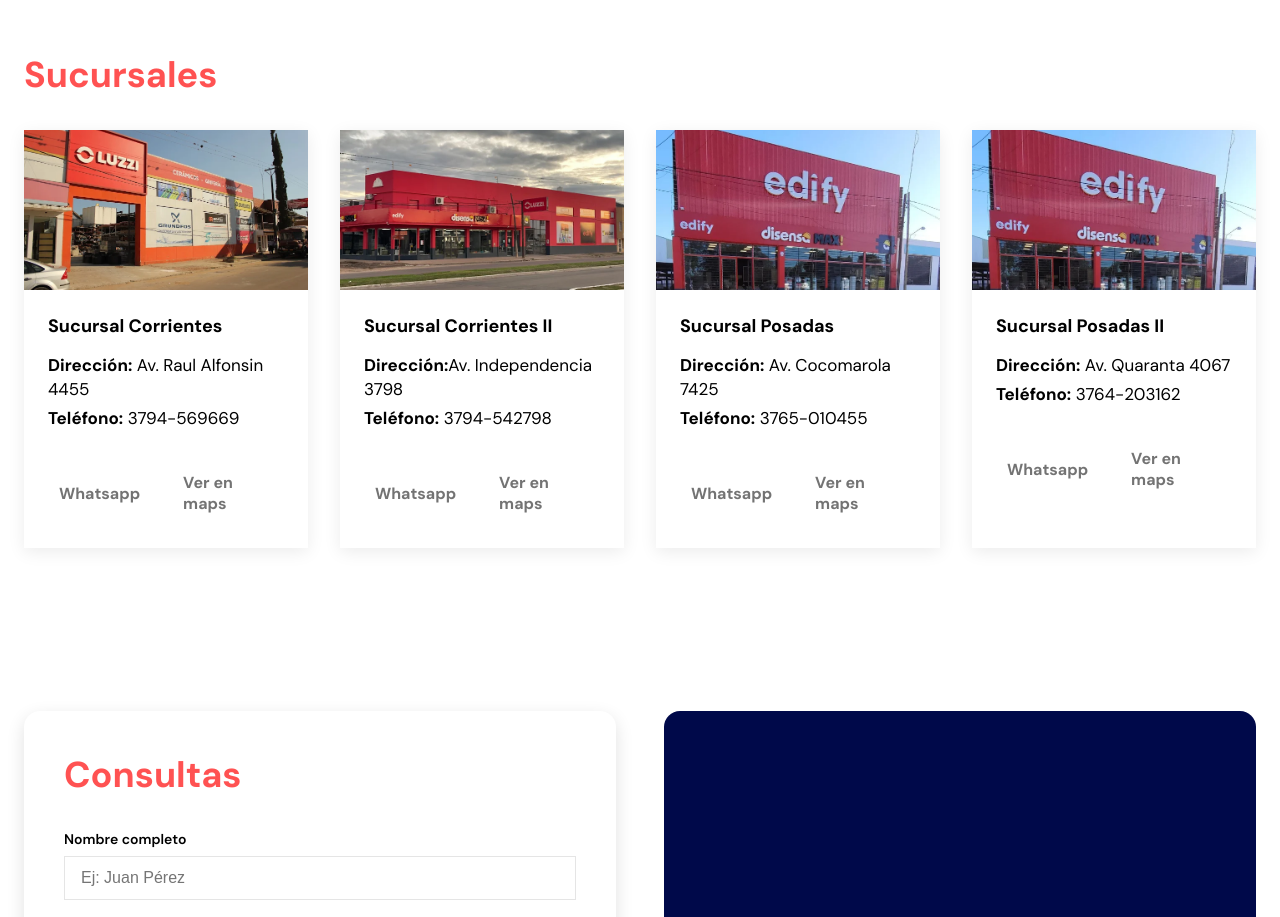
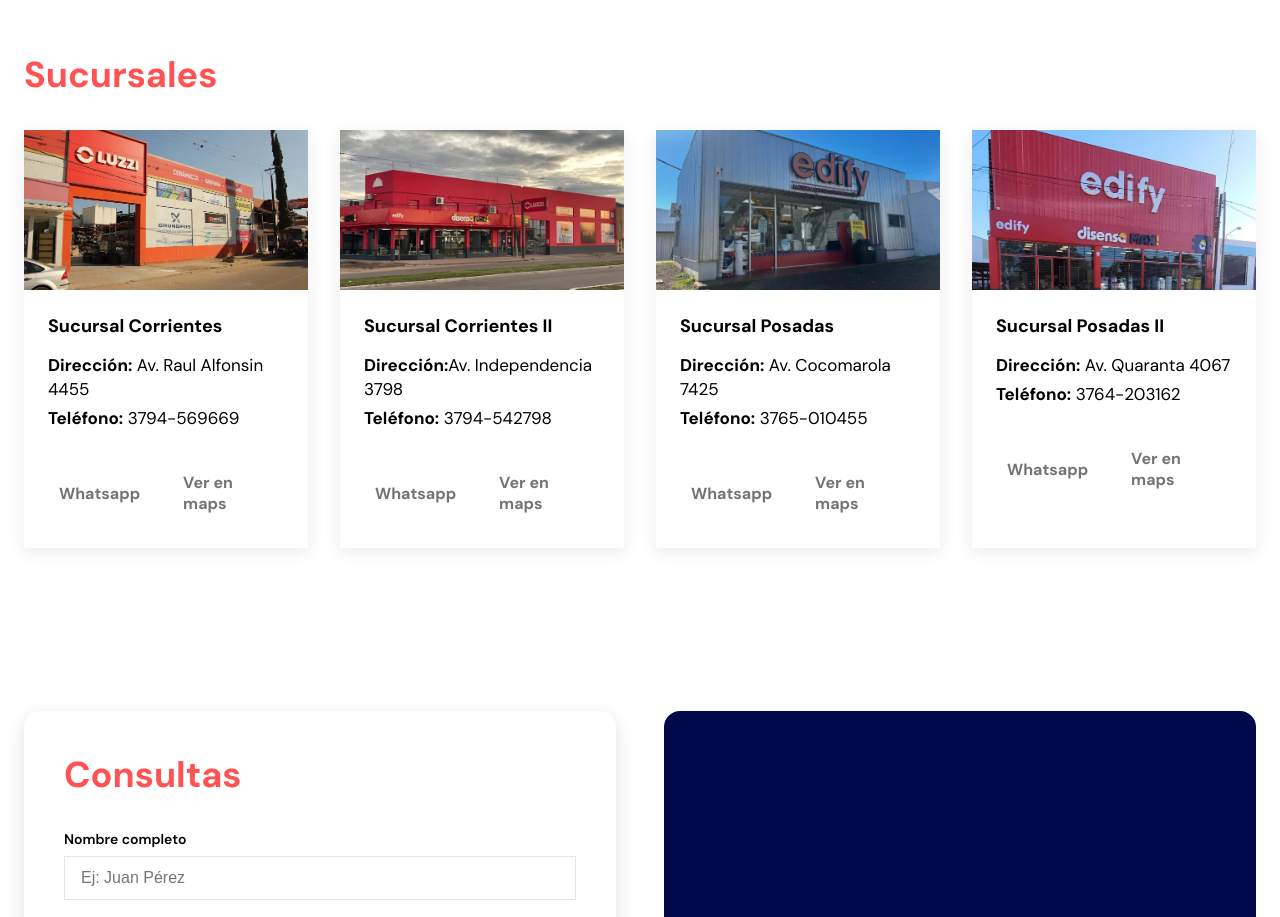
Before and after one commit to diegobaez-dm/edifylanding.github.io, a plain HTML site: page index.html in a window 1280 px wide. Shown: the part 2020-2937 px from the top of the page. Drawn offline with Linux system fonts and the light colour scheme.

Commit message:
se agrega imagen sucursal cocomarola

```diff
--- a/index.html
+++ b/index.html
@@ -194,7 +194,7 @@
                     </div>
                     <!--Sucursal posadas 1-->
                     <div class="card">
-                        <img src="img/posadas-edify.webp" alt="Sucursal-Posadas" class="card__image">
+                        <img src="img/cocomarola-sucursal.webp" alt="Sucursal-Posadas" class="card__image">
                         <div class="card__body">
                         <h3 class="card__title">Sucursal Posadas</h3>
                         <div class="card__info">
```
Also changed, not shown: img/cocomarola-sucursal.webp (added).
